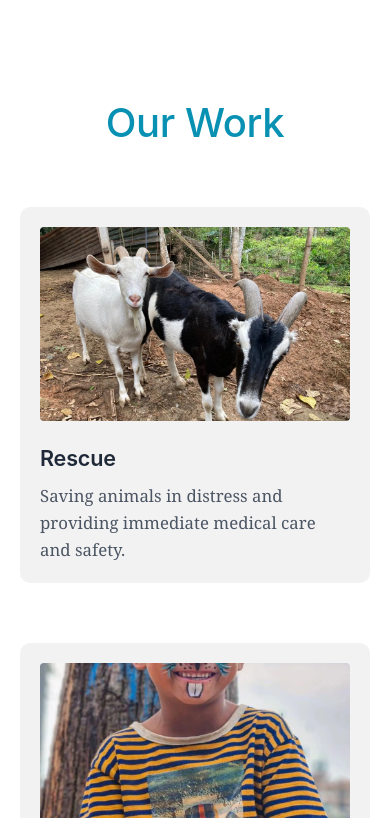
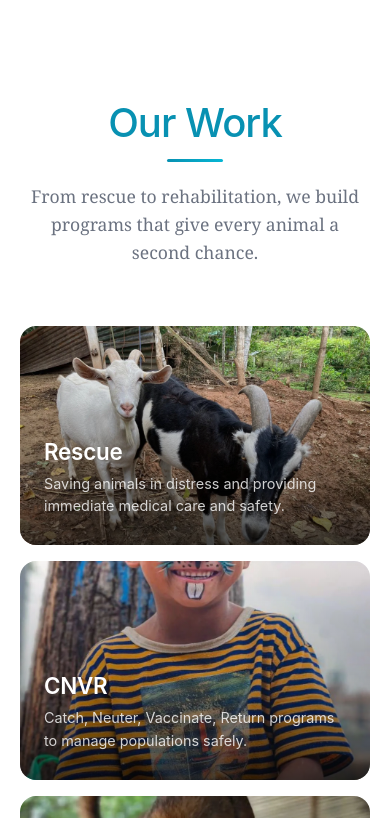
Before and after one commit to joseernestoroldan/mmf-wireframe, a Next.js app: page / in a window 390 px wide. Shown: the part 846-1664 px from the top of the page. Built offline with nearby package versions, Linux system fonts and the light colour scheme.

Commit message:
style(ourwork): redesign card layout with image overlays and animations
Add gradient overlays, staggered entrance animations, and improved
responsive behavior to the OurWork section. Remove unused Navbar
import from Carrousel component.

```diff
--- a/components/Carrousel/Carrousel.tsx
+++ b/components/Carrousel/Carrousel.tsx
@@ -6,7 +6,6 @@ import { carouselItems } from "../../data/Carrousel";
 import NextArrow from "./Arrows/NextArrow";
 import PreviousArrow from "./Arrows/PreviousArrow";
 import styles from "./Carrousel.module.css";
-import Navbar from "../Header/Navbar/Navbar";
 
 const Carrousel = () => {
   const [activeIndex, setActiveIndex] = useState(0);
--- a/components/OurWork/OurWork.module.css
+++ b/components/OurWork/OurWork.module.css
@@ -12,102 +12,200 @@
 
 .heading {
   font-family: 'Inter', system-ui, sans-serif;
-  font-size: 3rem;
+  font-size: 3.25rem;
   font-weight: 500;
   text-align: center;
   color: #0891b2;
-  margin-bottom: 80px;
-  letter-spacing: -0.01em;
+  margin: 0 0 12px;
+  letter-spacing: -0.025em;
 }
 
+.headingAccent {
+  display: block;
+  width: 56px;
+  height: 3px;
+  margin: 0 auto 20px;
+  background: linear-gradient(90deg, #0891b2, #06b6d4);
+  border-radius: 2px;
+}
+
+.subtitle {
+  font-family: 'Georgia', 'Times New Roman', serif;
+  font-size: 1.1rem;
+  line-height: 1.6;
+  text-align: center;
+  color: #6b7280;
+  max-width: 520px;
+  margin: 0 auto 80px;
+}
+
+/* ─── Grid ─── */
 .grid {
   display: flex;
   flex-wrap: wrap;
   justify-content: center;
-  gap: 60px 32px;
+  gap: 20px;
 }
 
+/* ─── Card ─── */
 .card {
-  width: calc(25% - 24px); /* 4 columns */
-  display: flex;
-  flex-direction: column;
-  gap: 24px;
+  width: calc(25% - 15px);
+  position: relative;
+  aspect-ratio: 3 / 4;
+  border-radius: 16px;
+  overflow: hidden;
   text-decoration: none;
-  position: relative;
-  background-color: rgba(0, 0, 0, 0.05);
-  padding: 20px;
-  border-radius: 10px;
+  cursor: pointer;
 }
 
+/* ─── Background Image ─── */
 .imageWrapper {
-  position: relative;
-  width: 100%;
-  aspect-ratio: 4 / 3;
-  overflow: hidden;
-  border-radius: 4px;
-  background: #f3f4f6; /* Subtle fallback background */
+  position: absolute;
+  inset: 0;
 }
 
 .image {
   object-fit: cover;
-  transition: transform 0.8s cubic-bezier(0.2, 1, 0.2, 1);
+  transition: transform 0.7s cubic-bezier(0.2, 1, 0.2, 1);
 }
 
 .card:hover .image {
-  transform: scale(1.05);
+  transform: scale(1.06);
 }
 
+/* ─── Gradient overlay for text readability ─── */
+.imageOverlay {
+  position: absolute;
+  inset: 0;
+  background: linear-gradient(
+    to top,
+    rgba(0, 0, 0, 0.7) 0%,
+    rgba(0, 0, 0, 0.25) 45%,
+    transparent 100%
+  );
+  transition: background 0.5s ease;
+  pointer-events: none;
+}
+
+.card:hover .imageOverlay {
+  background: linear-gradient(
+    to top,
+    rgba(0, 0, 0, 0.8) 0%,
+    rgba(0, 0, 0, 0.35) 50%,
+    transparent 100%
+  );
+}
+
+/* ─── Text Content ─── */
 .cardContent {
+  position: absolute;
+  bottom: 0;
+  left: 0;
+  right: 0;
+  padding: 28px 24px;
   display: flex;
   flex-direction: column;
-  gap: 12px;
-  color: #1f2937;
+  gap: 8px;
+  z-index: 2;
 }
 
 .cardTitle {
   font-family: 'Inter', system-ui, sans-serif;
-  font-size: 1.35rem;
+  font-size: 1.4rem;
   font-weight: 600;
   margin: 0;
+  color: #ffffff;
   letter-spacing: -0.01em;
-  transition: color 0.3s ease;
+  transition: transform 0.4s cubic-bezier(0.22, 1, 0.36, 1);
 }
 
 .cardDescription {
-  font-family: 'Georgia', 'Times New Roman', serif; /* A nod to editorial serif for body copy */
-  font-size: 1.05rem;
-  line-height: 1.6;
+  font-family: 'Inter', system-ui, sans-serif;
+  font-size: 0.9rem;
+  line-height: 1.55;
   margin: 0;
-  color: #4b5563;
+  color: rgba(255, 255, 255, 0.8);
+  opacity: 0.6;
+  transform: translateY(0);
+  transition:
+    opacity 0.4s ease,
+    transform 0.4s cubic-bezier(0.22, 1, 0.36, 1);
 }
 
 .card:hover .cardTitle {
-  color: #0891b2;
+  transform: translateY(-4px);
 }
 
-/* Responsive Breakpoints */
+.card:hover .cardDescription {
+  opacity: 1;
+}
+
+.card:focus-visible {
+  outline: 2px solid #0891b2;
+  outline-offset: 4px;
+}
+
+/* ─── Entrance animation ─── */
+@keyframes cardFadeIn {
+  from {
+    opacity: 0;
+    transform: translateY(20px);
+  }
+  to {
+    opacity: 1;
+    transform: translateY(0);
+  }
+}
+
+.card {
+  animation: cardFadeIn 0.6s cubic-bezier(0.22, 1, 0.36, 1) both;
+}
+
+/* ─── Responsive ─── */
 @media (max-width: 1200px) {
   .card {
-    width: calc(33.333% - 22px);
+    width: calc(33.333% - 14px);
   }
 }
 
 @media (max-width: 800px) {
   .card {
-    width: calc(50% - 16px);
+    width: calc(50% - 10px);
   }
   .heading {
     font-size: 2.5rem;
+  }
+  .subtitle {
     margin-bottom: 60px;
+  }
+  .grid {
+    gap: 16px;
+  }
+  /* Show description by default on touch devices */
+  .cardDescription {
+    opacity: 1;
+    transform: translateY(0);
+  }
+  .cardTitle {
+    transform: translateY(0);
   }
 }
 
 @media (max-width: 500px) {
   .card {
     width: 100%;
-    aspect-ratio: auto;
-  }
-  .imageWrapper {
     aspect-ratio: 16 / 10;
   }
 }
+
+@media (prefers-reduced-motion: reduce) {
+  .card {
+    animation: none;
+  }
+  .card,
+  .card:hover,
+  .image {
+    transition: none;
+    transform: none;
+  }
+}
--- a/components/OurWork/OurWork.tsx
+++ b/components/OurWork/OurWork.tsx
@@ -8,7 +8,7 @@ const workItems = [
     title: "Rescue",
     description: "Saving animals in distress and providing immediate medical care and safety.",
     link: "/our-work/rescue",
-    image: "/carrousel/image01.webp", // Placeholder path
+    image: "/carrousel/image01.webp",
   },
   {
     id: "cnvr",
@@ -59,20 +59,29 @@ const OurWork = () => {
     <section className={styles.container}>
       <div className={styles.content}>
         <h2 className={styles.heading}>Our Work</h2>
+        <span className={styles.headingAccent} aria-hidden="true" />
+        <p className={styles.subtitle}>
+          From rescue to rehabilitation, we build programs that give every animal a second chance.
+        </p>
 
         <div className={styles.grid}>
-          {workItems.map((item) => (
-            <Link href={item.link} key={item.id} className={styles.card}>
+          {workItems.map((item, index) => (
+            <Link
+              href={item.link}
+              key={item.id}
+              className={styles.card}
+              style={{ animationDelay: `${index * 80}ms` }}
+            >
               <div className={styles.imageWrapper}>
-
                 <Image
                   src={item.image}
                   alt={item.title}
                   fill
+                  sizes="(max-width: 500px) 100vw, (max-width: 800px) 50vw, (max-width: 1200px) 33vw, 310px"
                   className={styles.image}
                 />
-
               </div>
+              <div className={styles.imageOverlay} aria-hidden="true" />
               <div className={styles.cardContent}>
                 <h3 className={styles.cardTitle}>{item.title}</h3>
                 <p className={styles.cardDescription}>{item.description}</p>
```
